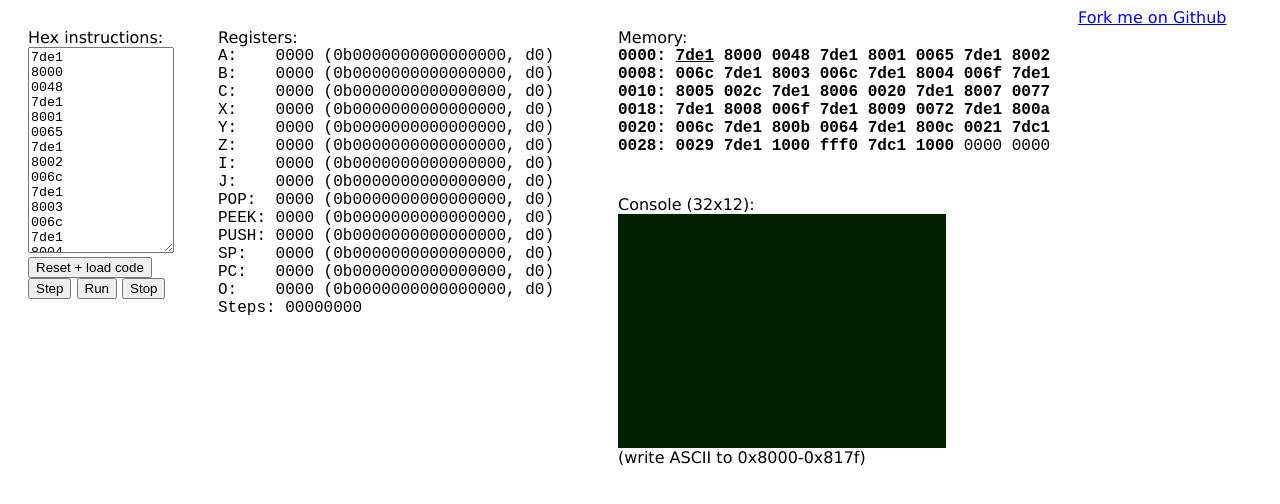
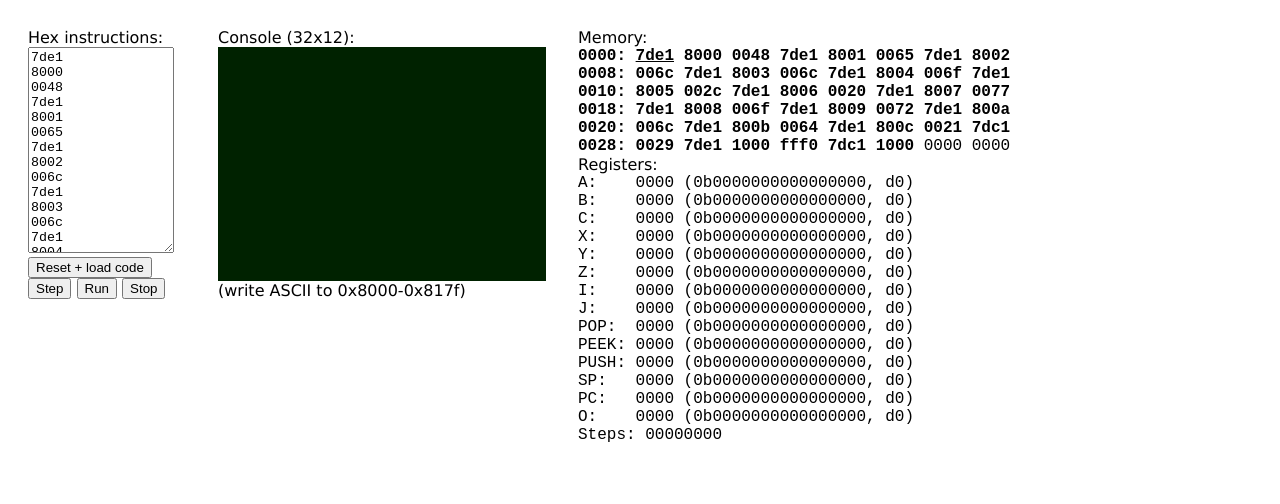
Before and after one commit to Razboinicul/unnamed-space-game, a website: page jsdcpu16-master/index.html in a window 1280 px wide. Drawn offline with Linux system fonts and the light colour scheme.

Commit message:
Update index.html

```diff
--- a/jsdcpu16-master/index.html
+++ b/jsdcpu16-master/index.html
@@ -45,9 +45,6 @@
   </head>
 
   <body>
-
-    <a href="https://github.com/ManuelKiessling/jsDCPU16">Fork me on Github</a>
-
     <div id="hexprogram">
       Hex instructions:<br>
       <textarea id="hexinstructions">7de1
@@ -103,21 +100,18 @@ fff0
       <input id="stop" type="button" value="Stop">
     </div>
 
-    <div id="registers">
-      Registers:
-      <div id="registervalues" class="pre"></div>
-    </div>
-
-    <div id="memory">
-      Memory:
-      <div id="memoryvalues" class="pre"></div>
-    </div>
-
     <div id="console">
       Console (32x12):
       <div id="consoleoutput" class="pre"></div>
       (write ASCII to 0x8000-0x817f)
     </div>
 
+    <div id="memory">
+      Memory:
+      <div id="memoryvalues" class="pre"></div>
+      Registers:
+      <div id="registervalues" class="pre"></div>
+    </div>
+
   </body>
 </html>
```
